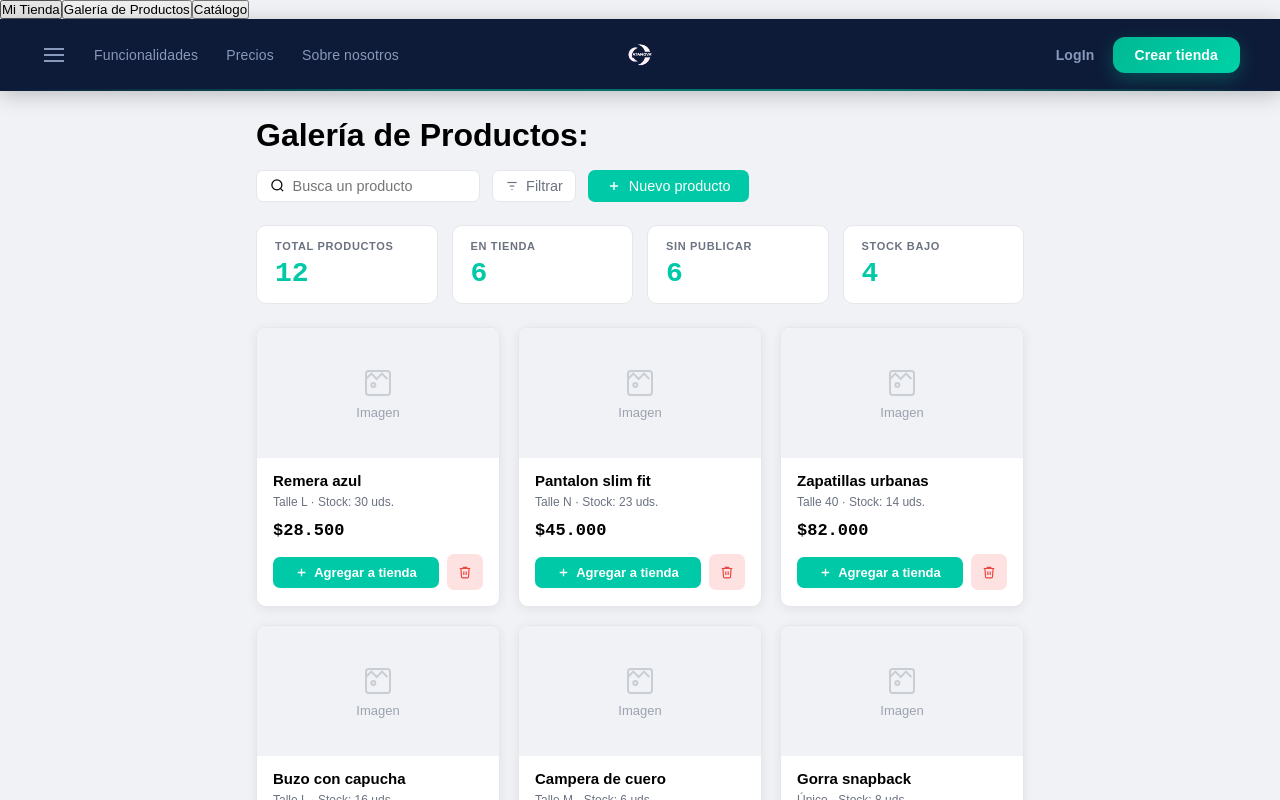
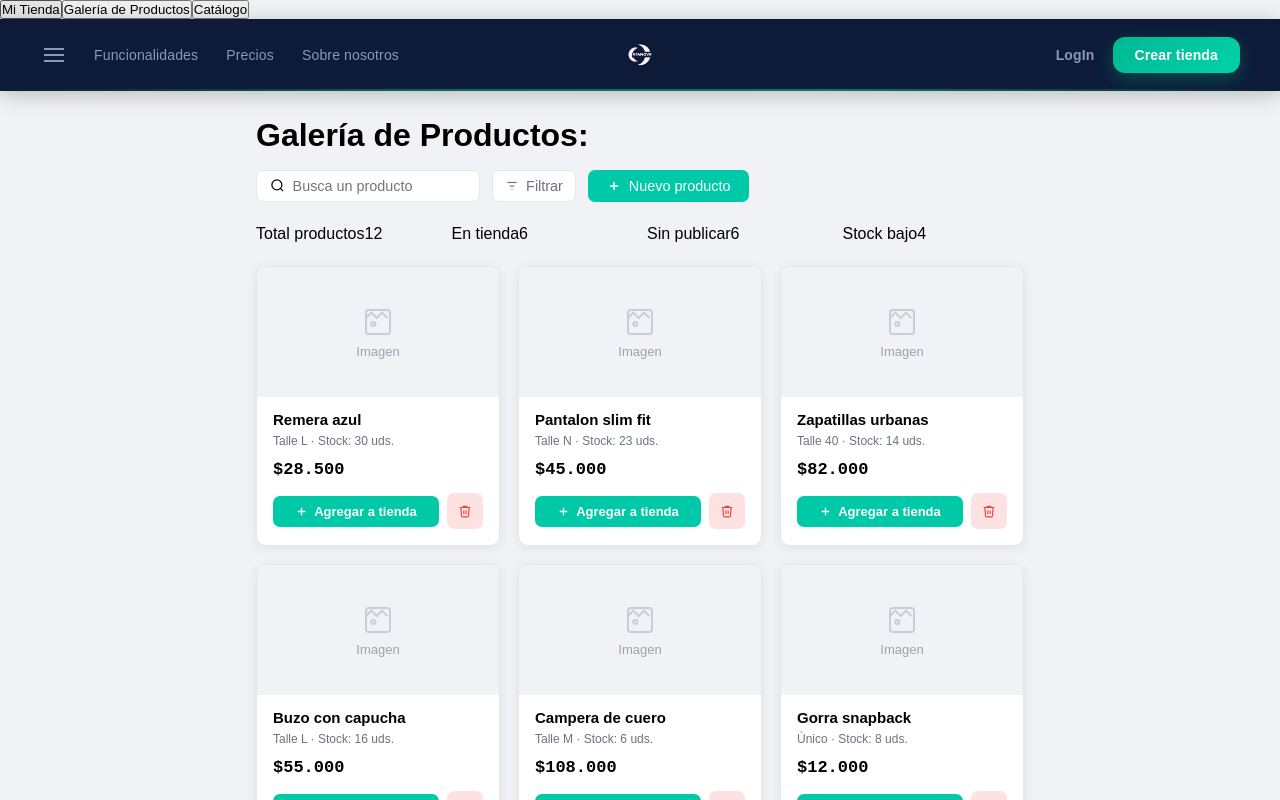
Before and after one commit to tomas-goldentul/Catanova-Frontend, a React (Vite) app: page / in a window 1280 px wide. Both pictures are taken after a click on the button "Galería de Productos". Shown: the top 800 px of the page. Built offline with nearby package versions, Linux system fonts and the light colour scheme; a web font is replaced by a local one.

Commit message:
Update StatCard.css

```diff
--- a/src/components/StatCard/StatCard.css
+++ b/src/components/StatCard/StatCard.css
@@ -1,29 +1,29 @@
-.stat-card {
+.cartaEstadistica {
     background: #ffffff;
-    border: 1.5px solid #e5e7eb;
-    border-radius: 10px;
-    padding: 14px 18px;
+    border: 1.5px solid #dddfe4;
+    border-radius: 9px;
+    padding: 6%;
+    padding-left: 7%;
+    padding-right: 7%;
     display: flex;
     flex-direction: column;
     gap: 6px;
     transition: box-shadow 0.2s;
 }
 
-.stat-card:hover {
-    box-shadow: 0 2px 12px rgba(0, 0, 0, 0.07);
+.cartaEstadistica:hover {
+    box-shadow: 0 2px 12px rgba(0, 0, 0, 0.1);
 }
 
-.stat-card__label {
-    font-size: 11px;
-    font-weight: 600;
-    letter-spacing: 0.06em;
-    text-transform: uppercase;
+.cartaEstadisticaNombre {
+    font-size: 82%;
+    font-weight: 500;
+    letter-spacing: 1%;
     color: #6b7280;
 }
 
-.stat-card__value {
-    font-size: 28px;
-    font-weight: 700;
+.cartaEstadisticaValor {
+    font-size: 165%;
+    font-weight: 600;
     color: #00c9a7;
-    font-family: 'DM Mono', monospace;
 }
```
